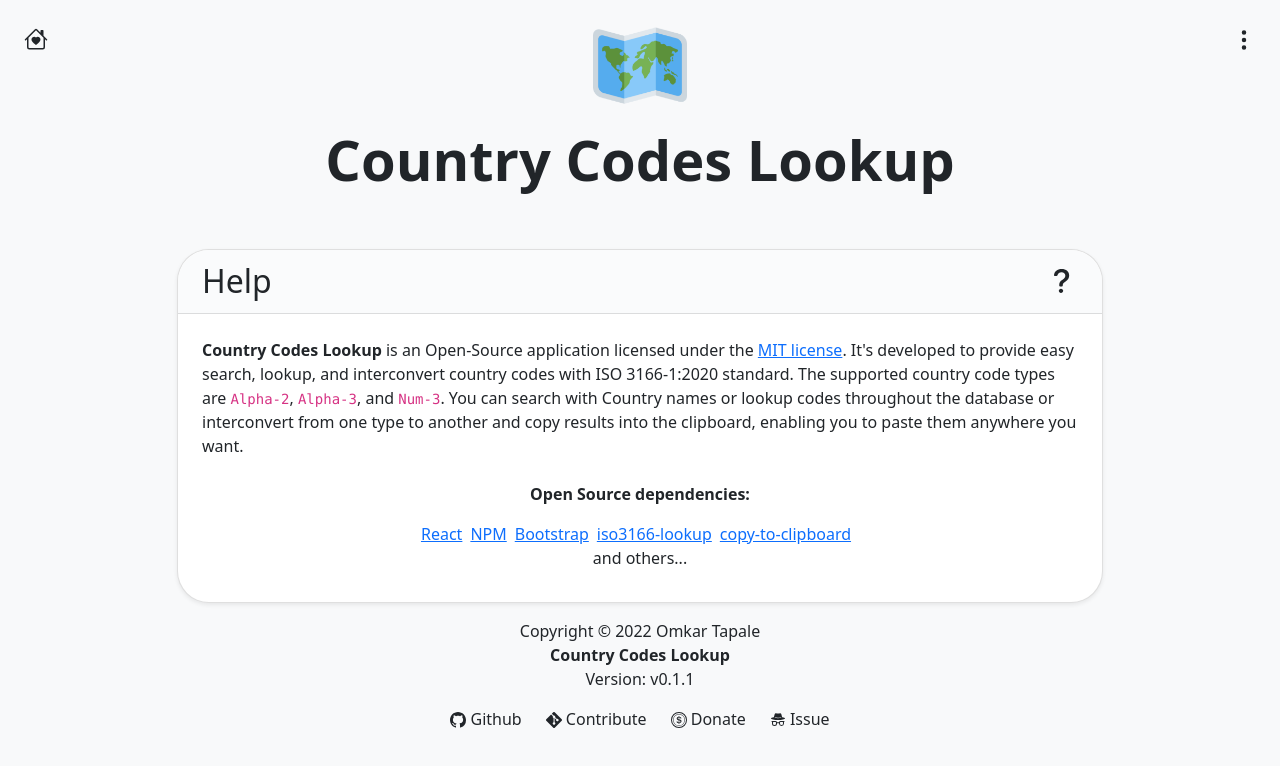
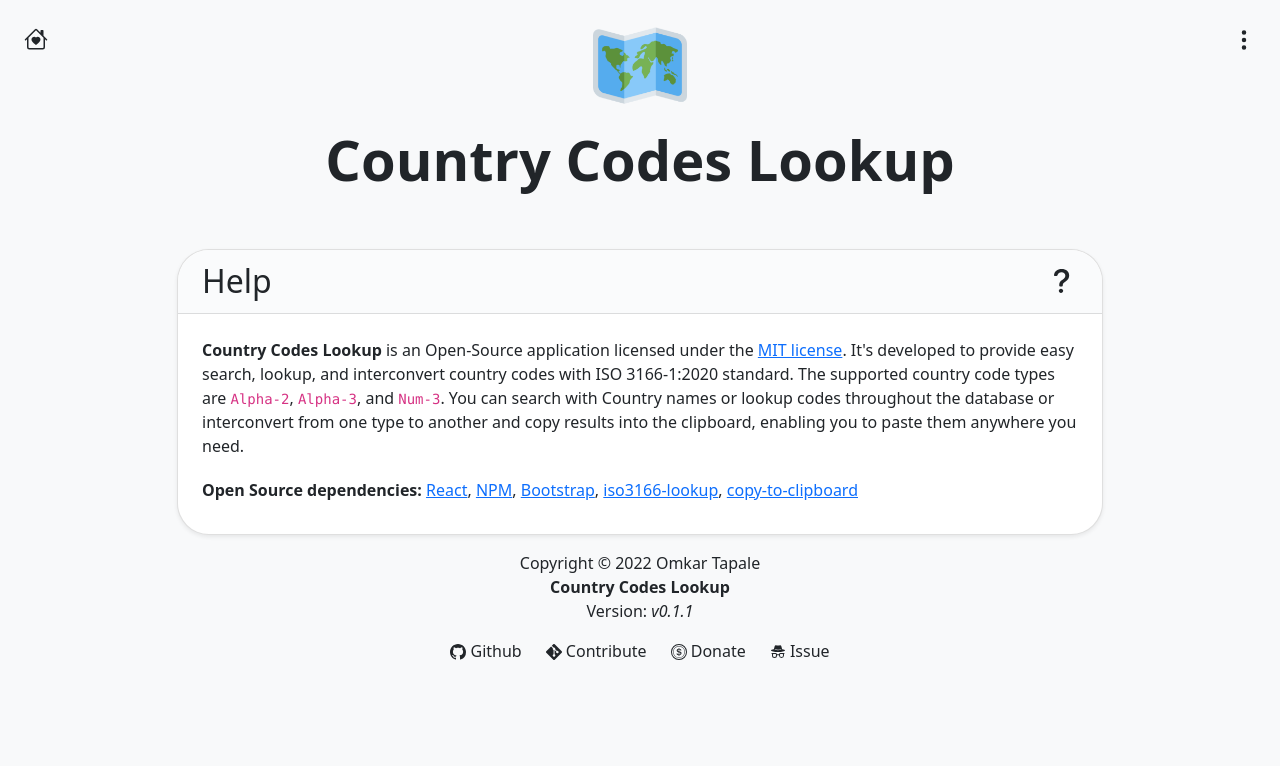
Before and after one commit to omkartapale/country-codes, a React (Create React App) app: page /help in a window 1280 px wide. Shown: the top 766 px of the page. Built offline with nearby package versions, Linux system fonts and the light colour scheme.

Commit message:
refactor: Changes to Help UI to avoid scrolling page

```diff
--- a/src/pages/Help.js
+++ b/src/pages/Help.js
@@ -37,13 +37,10 @@ export class Help extends Component {
                   <code>Alpha-3</code>, and <code>Num-3</code>. You can search
                   with Country names or lookup codes throughout the database or
                   interconvert from one type to another and copy results into
-                  the clipboard, enabling you to paste them anywhere you want.
+                  the clipboard, enabling you to paste them anywhere you need.
                 </p>
-                <p className="fw-bold text-center pt-2">
-                  Open Source dependencies:
-                </p>
-                <ul className="list-inline text-center">
-                  <li className="list-inline-item">
+                <p className="pt-1">
+                  <span className="fw-bold">Open Source dependencies: </span>
                   <a
                     href="https://reactjs.org/"
                     target="_blank"
@@ -51,8 +48,7 @@ export class Help extends Component {
                   >
                     React
                   </a>
-                  </li>
-                  <li className="list-inline-item">
+                  ,{" "}
                   <a
                     href="https://www.npmjs.com/"
                     target="_blank"
@@ -60,8 +56,7 @@ export class Help extends Component {
                   >
                     NPM
                   </a>
-                  </li>
-                  <li className="list-inline-item">
+                  ,{" "}
                   <a
                     href="https://getbootstrap.com"
                     target="_blank"
@@ -69,8 +64,7 @@ export class Help extends Component {
                   >
                     Bootstrap
                   </a>
-                  </li>
-                  <li className="list-inline-item">
+                  ,{" "}
                   <a
                     href="https://www.npmjs.com/package/iso3166-lookup"
                     target="_blank"
@@ -78,8 +72,7 @@ export class Help extends Component {
                   >
                     iso3166-lookup
                   </a>
-                  </li>
-                  <li className="list-inline-item">
+                  ,{" "}
                   <a
                     href="https://www.npmjs.com/package/copy-to-clipboard"
                     target="_blank"
@@ -87,19 +80,19 @@ export class Help extends Component {
                   >
                     copy-to-clipboard
                   </a>
-                  </li>
-                  <li>and others...</li>
-                </ul>
+                </p>
               </div>
             </div>
-            <div className="help-footer text-center mb-3">
+            <div className="help-footer text-center mb-2">
               <p className="copyright mb-0">
                 Copyright &copy; 2022 Omkar Tapale
               </p>
               <p className="footer-app-title fw-bold mb-0">
                 Country Codes Lookup
               </p>
-              <p className="version">Version: v{packageJson.version}</p>
+              <p className="version">
+                Version: <em>v{packageJson.version}</em>
+              </p>
               <ul className="d-flex align-items-center justify-content-center gap-4 px-5">
                 <li className="d-flex gap-2 align-items-center">
                   <a
```
Lines whose indentation alone changed are shown as unchanged.
